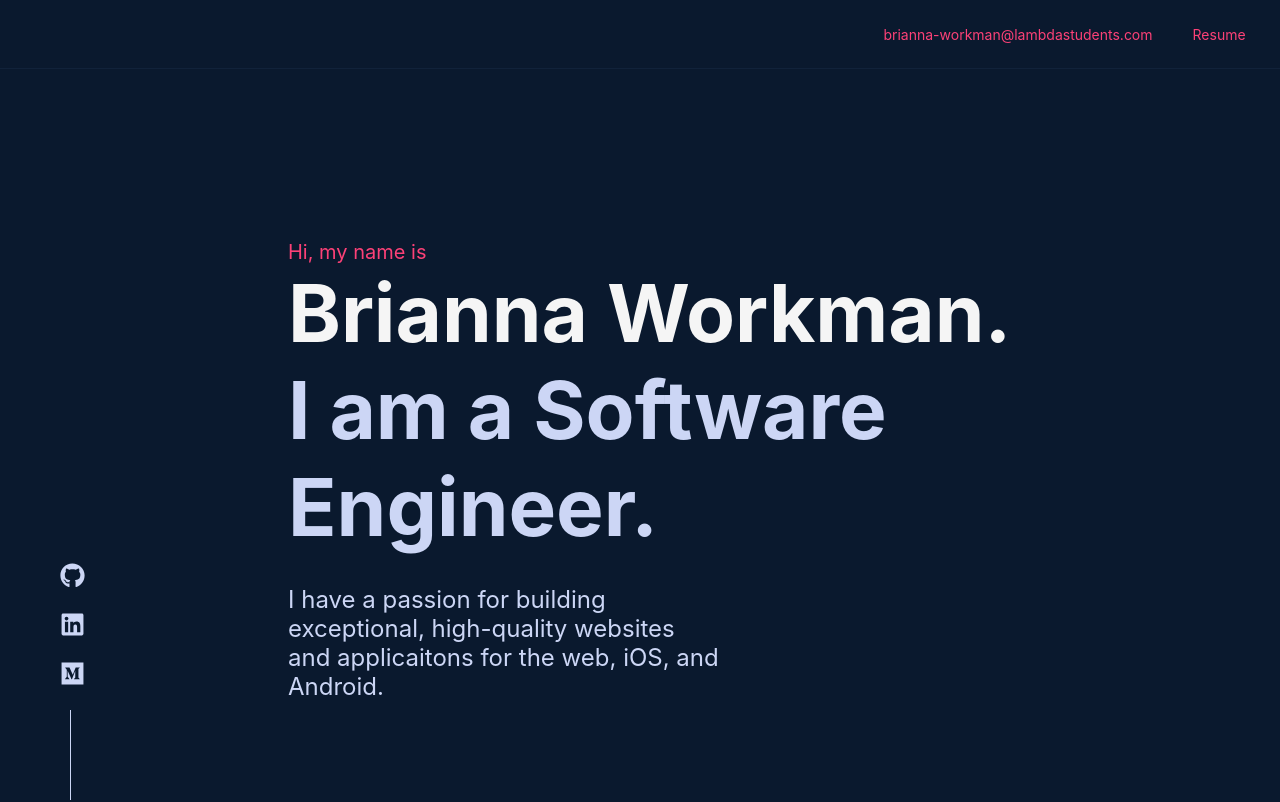
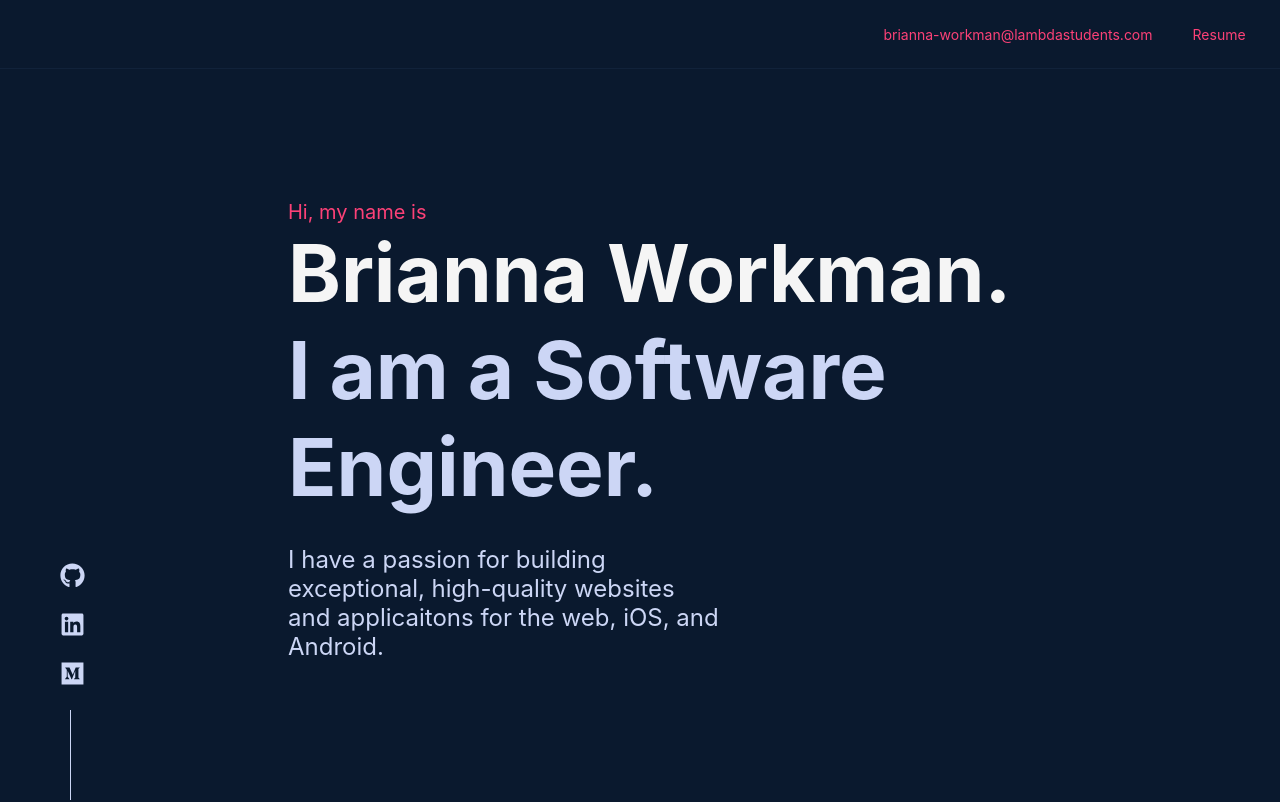
Before and after one commit to briannaworkman/portfolio, a React (Create React App) app: page / in a window 1280 px wide. Shown: the top 802 px of the page. Built offline with nearby package versions, Linux system fonts and the light colour scheme.

Commit message:
changes header vh

```diff
--- a/src/assets/styles/header.css
+++ b/src/assets/styles/header.css
@@ -2,7 +2,7 @@
   height: 100vh;
   margin: 0 auto;
   padding-left: 10rem;
-  padding-top: 30vh;
+  padding-top: 25vh;
 }
 
 .header {
```
